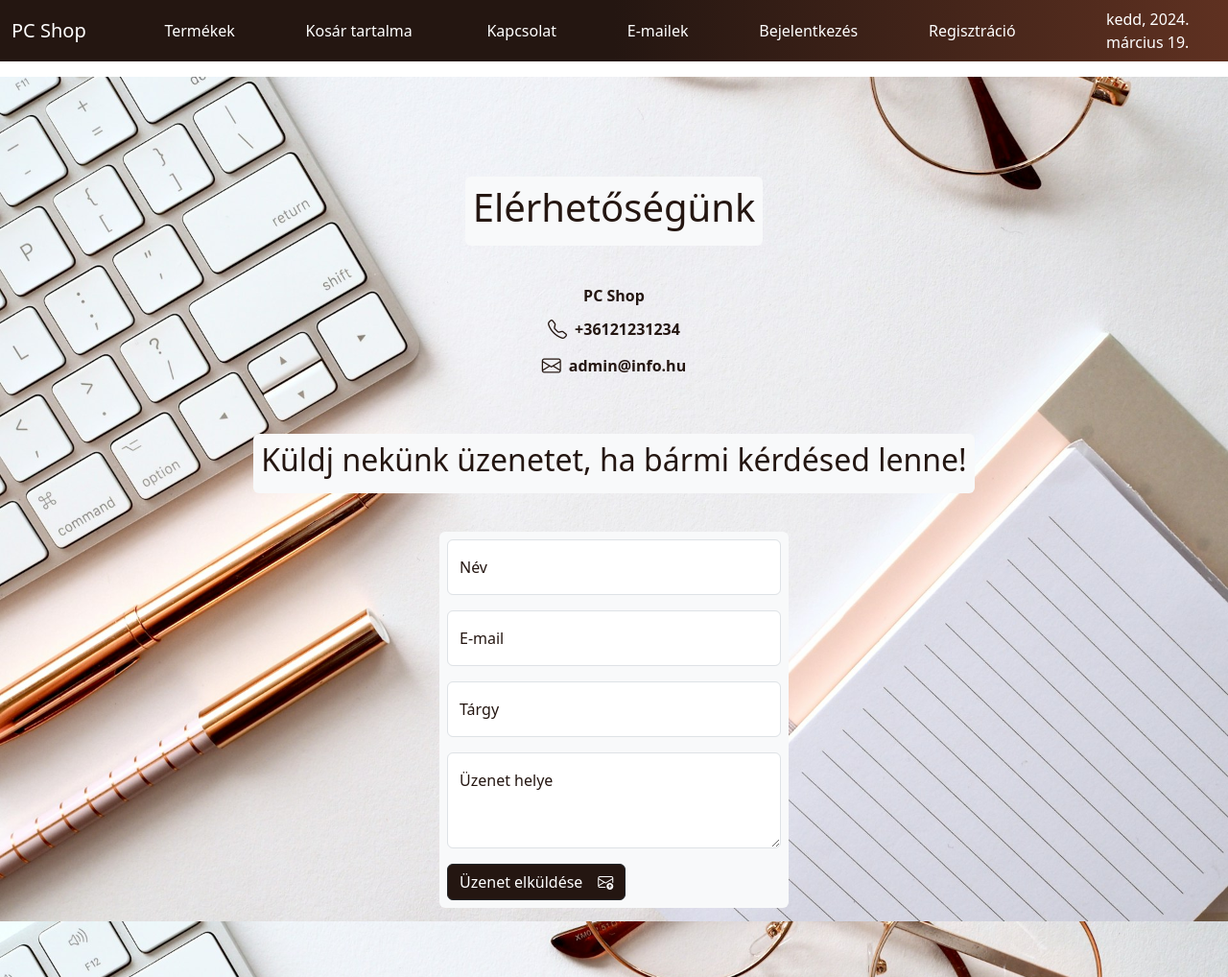
After one commit to TKorsos/php-webshopszeru, a PHP site: template views/contacts.php in a window 1280 px wide. The commit adds this page. Shown: the whole page at 96% size. Run offline with PHP 8.4, Linux system fonts and the light colour scheme; the template is opened without the code that fills it, so the values that code supplies are empty.

Commit message:
contacts-emails

```diff
--- a/assets/css/style.css
+++ b/assets/css/style.css
@@ -41,6 +41,8 @@
 
 * {
     box-sizing: border-box;
+    /* tesztnek */
+    /* text-shadow: 1px 1px 1px #241611!important; */
 }
 
 html, body {
@@ -259,6 +261,14 @@ input:focus, textarea:focus, .form-select:focus {
     color: var(--color-3)!important;
 }
 
+.collapse-email-name {
+    width: 10rem;
+}
+
+.collapse-email-title {
+    width: 15rem;
+}
+
 .navbar-toggler {
     background-color: var(--color-4)!important;
     border-color: var(--color-1)!important;
--- a/traits/Utilities.php
+++ b/traits/Utilities.php
@@ -52,6 +52,7 @@ trait Utilities {
         }
         else {
             // mikor fordulhat elő?
+            // error?
             return "?page=productsView";
         }
     }
--- /dev/null
+++ b/views/contacts.php
@@ -0,0 +1,70 @@
+<!DOCTYPE html>
+<html lang="en">
+
+<head>
+    <?php include("meta.php") ?>
+</head>
+
+<body>
+    <!-- nav helye -->
+    <?php
+
+    include("nav.php");
+
+    ?>
+
+    <!-- main helye -->
+    <main class="container-lg py-5 main-custom-top">
+        <?php
+        include("alert.php");
+        ?>
+        <section class="row row-cols-1 gy-3 py-3">
+            <article class="col-auto p-2 mx-auto rounded-2 bg-light">
+                <h1>Elérhetőségünk</h1>
+            </article>
+        </section>
+        <section class="row row-cols-1 gy-3 py-3">
+            <article class="col p-2 contact-main">
+                <ul class="contact-list">
+                    <li>PC Shop</li>
+                    <li class="d-flex justify-content-center align-items-center gap-2"><i class="bi bi-telephone fs-5"></i><span>+36121231234</span></li>
+                    <li class="d-flex justify-content-center align-items-center gap-2"><i class="bi bi-envelope fs-5"></i><span>admin@info.hu</span></li>
+                </ul>
+            </article>
+        </section>
+        <section class="row row-cols-1 gy-3 py-3">
+            <article class="col-auto p-2 mx-auto rounded-2 bg-light">
+                <h2>Küldj nekünk üzenetet, ha bármi kérdésed lenne!</h2>
+            </article>
+        </section>
+        <section class="row row-cols-1 gy-3 py-3 justify-content-center">
+            <article class="col col-md-8 col-lg-6 col-xl-4 p-2">
+                <form action="?page=contactsProcess" class="p-2 rounded-2 bg-light" method="post">
+                    <div class="form-floating mb-3">
+                        <input type="text" class="form-control" id="contact_name" placeholder="Név" name="contact_name">
+                        <label for="contact_name">Név</label>
+                    </div>
+                    <div class="form-floating mb-3">
+                        <input type="email" class="form-control" id="contact_email" placeholder="E-mail" name="contact_email">
+                        <label for="contact_email">E-mail</label>
+                    </div>
+                    <div class="form-floating mb-3">
+                        <input type="text" class="form-control" id="contact_subject" placeholder="Tárgy" name="contact_subject">
+                        <label for="contact_subject">Tárgy</label>
+                    </div>
+                    <div class="form-floating mb-3">
+                        <textarea class="form-control" placeholder="Üzenet helye" id="contact_message" style="height: 100px" name="contact_message"></textarea>
+                        <label for="contact_message">Üzenet helye</label>
+                    </div>
+                    <div>
+                        <button type="submit" class="btn btn-dark d-flex justify-content-center align-items-center gap-3" name="send_email"><div>Üzenet elküldése</div><i class="bi bi-envelope-arrow-up"></i></button>
+                    </div>
+                </form>
+            </article>
+        </section>
+    </main>
+
+    <?php include("scripts.php") ?>
+</body>
+
+</html>
--- a/views/nav.php
+++ b/views/nav.php
@@ -38,6 +38,18 @@ $week = new WeekOffer;
                         </span>
                     </a>
                 </li>
+                <li class="nav-item">
+                    <a class="nav-link link-light" href="?page=contactsView">Kapcsolat</a>
+                </li>
+
+
+                <!-- ezt majd csak az admin láthatja!!! -->
+                <li class="nav-item">
+                    <a class="nav-link link-light" href="?page=emailsView">E-mailek</a>
+                </li>
+                <!-- rendelések listája orderlist.php? -->
+
+
                 <!-- bejelentkezés és regisztráció akkor látható ha nincs bejelentkezve a felhasználó -->
                 <?php if (isset($_SESSION['user']) == false) { ?>
                     <li class="nav-item">
--- /dev/null
+++ b/views/orderlist.php
@@ -0,0 +1,3 @@
+<?php
+
+echo "orderlist.php";
```
Also changed, not shown: assets/data/emails.sql (added, +72 -0 lines), controllers/UserController.php (+53 -0 lines), views/emails.php (added, +77 -0 lines), views/home.php (+7 -1 lines).
